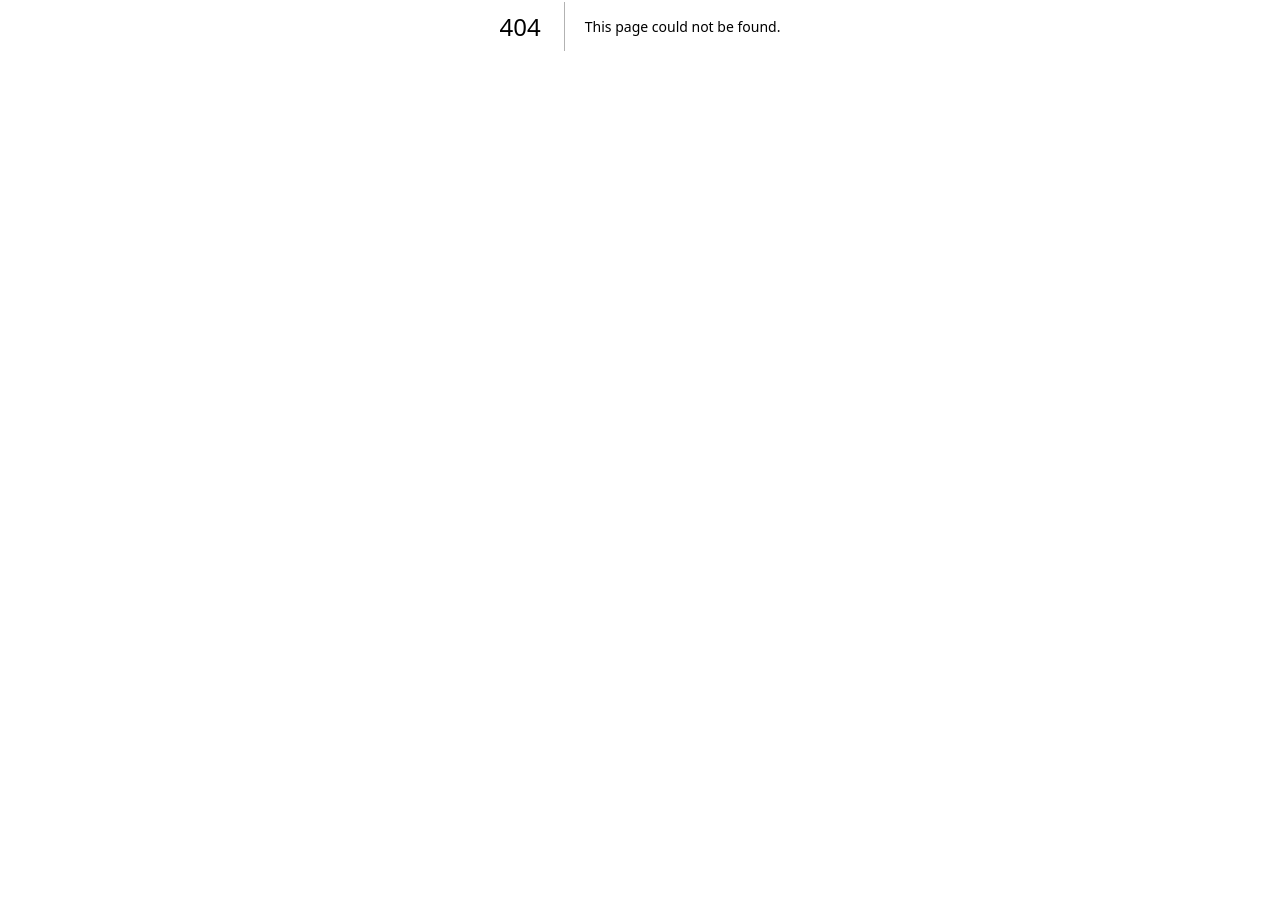
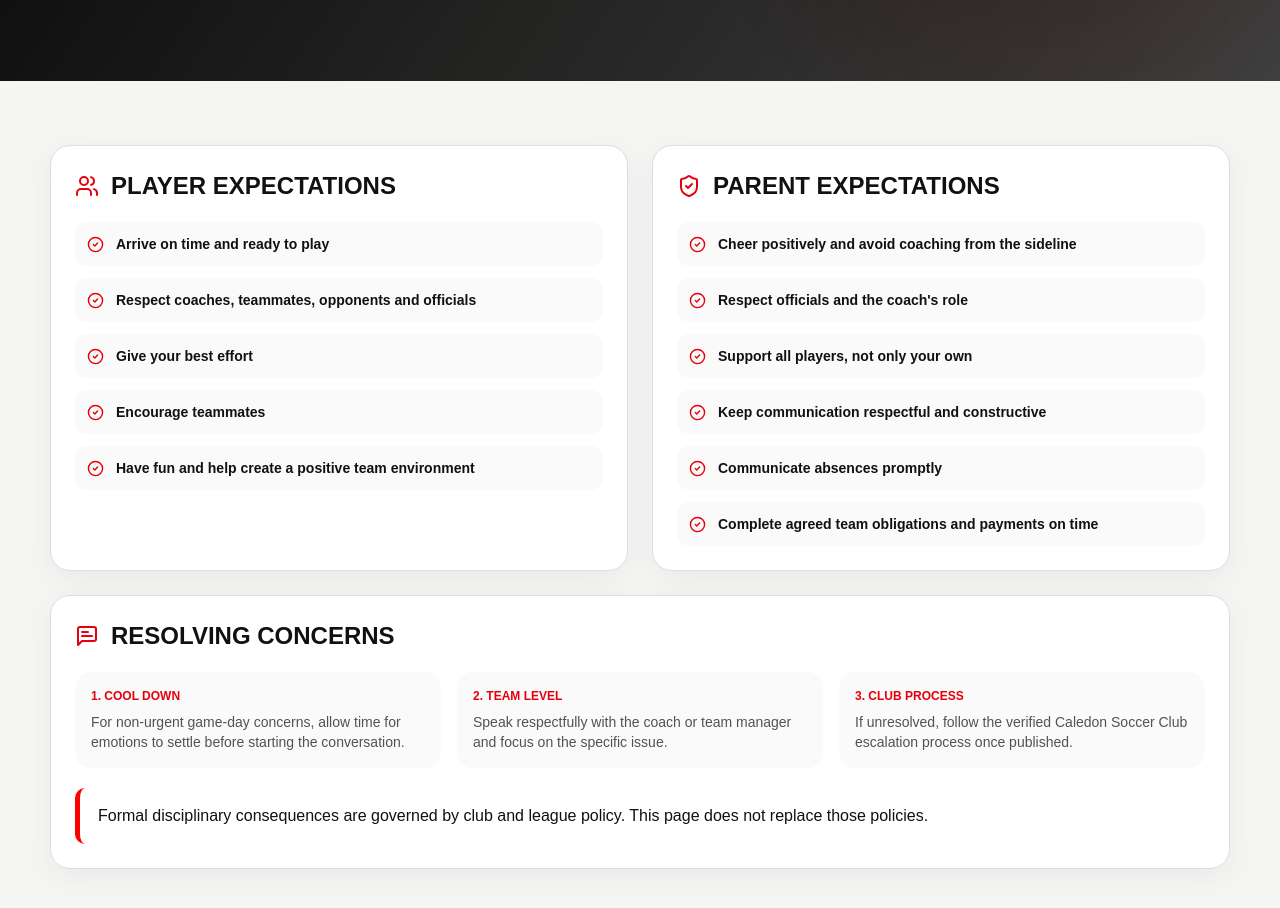
Before and after one commit to dang85ai/dg-claud, a Next.js app: page /conduct in a window 1280 px wide. Before the commit this address had no page. Shown: the part 374-1282 px from the top of the page. Before the commit the page ends 800 px from the top, so only its background shows below. Built offline with nearby package versions, Linux system fonts and the light colour scheme.

Commit message:
Add parent resource pages from team hub plan

```diff
--- /dev/null
+++ b/app/conduct/page.tsx
@@ -0,0 +1,97 @@
+import {
+  CheckCircle2,
+  MessageSquareText,
+  ShieldCheck,
+  Users
+} from "lucide-react";
+import { DevelopmentBanner } from "@/components/DevelopmentBanner";
+import { PublicPageHero } from "@/components/PublicPageHero";
+import { PublicShell } from "@/components/PublicShell";
+
+const playerExpectations = [
+  "Arrive on time and ready to play",
+  "Respect coaches, teammates, opponents and officials",
+  "Give your best effort",
+  "Encourage teammates",
+  "Have fun and help create a positive team environment"
+];
+
+const parentExpectations = [
+  "Cheer positively and avoid coaching from the sideline",
+  "Respect officials and the coach's role",
+  "Support all players, not only your own",
+  "Keep communication respectful and constructive",
+  "Communicate absences promptly",
+  "Complete agreed team obligations and payments on time"
+];
+
+export default function ConductPage() {
+  return (
+    <PublicShell>
+      <DevelopmentBanner />
+      <PublicPageHero
+        eyebrow="Team Standards"
+        title="Code of Conduct"
+        copy="A positive team culture starts with clear expectations for players, parents and team officials."
+      />
+
+      <section className="section">
+        <div className="container grid gap-6 lg:grid-cols-2">
+          <section className="card p-6">
+            <div className="flex items-center gap-3">
+              <Users className="text-red-600" />
+              <h2 className="text-2xl font-black uppercase">Player Expectations</h2>
+            </div>
+            <div className="mt-5 grid gap-3">
+              {playerExpectations.map((item) => (
+                <div key={item} className="flex gap-3 rounded-xl bg-neutral-50 p-3 text-sm font-bold">
+                  <CheckCircle2 className="mt-0.5 shrink-0 text-red-600" size={17} />
+                  <span>{item}</span>
+                </div>
+              ))}
+            </div>
+          </section>
+
+          <section className="card p-6">
+            <div className="flex items-center gap-3">
+              <ShieldCheck className="text-red-600" />
+              <h2 className="text-2xl font-black uppercase">Parent Expectations</h2>
+            </div>
+            <div className="mt-5 grid gap-3">
+              {parentExpectations.map((item) => (
+                <div key={item} className="flex gap-3 rounded-xl bg-neutral-50 p-3 text-sm font-bold">
+                  <CheckCircle2 className="mt-0.5 shrink-0 text-red-600" size={17} />
+                  <span>{item}</span>
+                </div>
+              ))}
+            </div>
+          </section>
+
+          <section className="card p-6 lg:col-span-2">
+            <div className="flex items-center gap-3">
+              <MessageSquareText className="text-red-600" />
+              <h2 className="text-2xl font-black uppercase">Resolving Concerns</h2>
+            </div>
+            <div className="mt-5 grid gap-4 md:grid-cols-3">
+              <div className="rounded-2xl bg-neutral-50 p-4">
+                <div className="text-xs font-black uppercase text-red-600">1. Cool Down</div>
+                <p className="mt-2 text-sm text-neutral-600">For non-urgent game-day concerns, allow time for emotions to settle before starting the conversation.</p>
+              </div>
+              <div className="rounded-2xl bg-neutral-50 p-4">
+                <div className="text-xs font-black uppercase text-red-600">2. Team Level</div>
+                <p className="mt-2 text-sm text-neutral-600">Speak respectfully with the coach or team manager and focus on the specific issue.</p>
+              </div>
+              <div className="rounded-2xl bg-neutral-50 p-4">
+                <div className="text-xs font-black uppercase text-red-600">3. Club Process</div>
+                <p className="mt-2 text-sm text-neutral-600">If unresolved, follow the verified Caledon Soccer Club escalation process once published.</p>
+              </div>
+            </div>
+            <div className="notice mt-5">
+              Formal disciplinary consequences are governed by club and league policy. This page does not replace those policies.
+            </div>
+          </section>
+        </div>
+      </section>
+    </PublicShell>
+  );
+}
```
